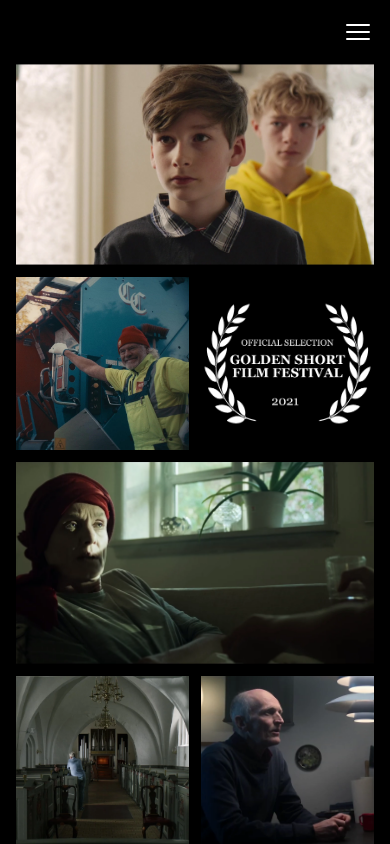
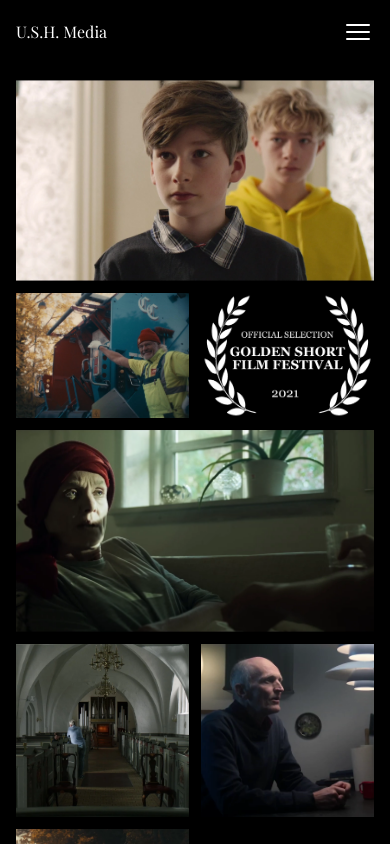
Before and after one commit to jona6893/productioncompany, a Next.js app: page / in a window 390 px wide. Shown: the top 844 px of the page. Built offline with nearby package versions, Linux system fonts and the light colour scheme.

Commit message:
Small inprovements and a work menu

```diff
--- a/package.json
+++ b/package.json
@@ -9,6 +9,7 @@
     "lint": "next lint"
   },
   "dependencies": {
+    "@formkit/auto-animate": "^1.0.0-beta.6",
     "autoprefixer": "10.4.14",
     "framer-motion": "^10.12.16",
     "next": "13.4.4",
--- a/src/app/components/Gallery.jsx
+++ b/src/app/components/Gallery.jsx
@@ -21,7 +21,7 @@ function Gallery({ isMobile }) {
   return (
     <>
 
-      <div className="grid md:grid-cols-3 gap-3 text-white">
+      <div className="grid md:grid-cols-3 gap-3 text-white pt-4">
         <div className="relative group col-span-2 overflow-hidden">
           <img
             className={`block w-full h-full scale-[1.12]`}
--- a/src/app/components/Menu.jsx
+++ b/src/app/components/Menu.jsx
@@ -1,7 +1,7 @@
 
 import { motion, AnimatePresence } from "framer-motion";
 import React, { useEffect, useState } from "react";
-
+import { useAutoAnimate } from "@formkit/auto-animate/react";
 
 const variants = {
   open: {
@@ -21,12 +21,16 @@ const variants = {
 function Menu({ setCurMenu, isMobile }) {
   const [isOpen, setIsOpen] = useState(false);
   const menu = ["Projects", "Contact", "About"];
+   const [parent] = useAutoAnimate();
 
 
-  function Hamburger() {
+
   return (
     <>
-        <div className="fixed flex w-full h-full inset-0 justify-end p-4">
+      {isMobile ? (
+        <>
+          <div className="sticky top-0 flex w-full items-center justify-between pb-4">
+            <p>U.S.H. Media</p>
             <svg
               xmlns="http://www.w3.org/2000/svg"
               fill="none"
@@ -46,6 +50,7 @@ function Menu({ setCurMenu, isMobile }) {
           <AnimatePresence>
           {isOpen && (
               <motion.div
+                key="modal"
                 initial="closed"
                 animate="open"
                 exit="closed"
@@ -103,14 +108,6 @@ function Menu({ setCurMenu, isMobile }) {
           )}
           </AnimatePresence>
         </>
-    );
-  }
-
-  return (
-    <>
-      <AnimatePresence>
-        {isMobile ? (
-          <Hamburger setCurMenu={setCurMenu} />
       ) : (
         <nav className="text-white p-4 flex flex-col gap-4 sticky top-0">
           <h1
@@ -136,7 +133,6 @@ function Menu({ setCurMenu, isMobile }) {
           </ul>
         </nav>
       )}
-      </AnimatePresence>
     </>
   );
 }
--- a/src/app/page.jsx
+++ b/src/app/page.jsx
@@ -7,6 +7,7 @@ import About from "./components/About";
 import { motion, AnimatePresence } from "framer-motion";
 import Head from "next/head";
 import Projects from "./components/Projects";
+import { useAutoAnimate } from "@formkit/auto-animate/react";
 
 // Define your animations
 const pageVariants = {
@@ -24,6 +25,8 @@ const pageTransition = {
 
 export default function Home() {
 const [isMobile, setIsMobile] = useState(false);
+const [curMenu, setCurMenu] = useState(0);
+ const [parent] = useAutoAnimate();
 
  useEffect(() => {
    const checkIfMobile = () => {
@@ -39,7 +42,20 @@ const [isMobile, setIsMobile] = useState(false);
  }, []);
 
 
-  const [curMenu, setCurMenu] = useState(0);
+
+  let Page;
+  if(curMenu === 0) {
+    Page = Gallery
+  } else if(curMenu === 1) {
+    Page = Projects
+  } else if(curMenu === 2) {
+    Page = Contact
+  } else if(curMenu === 3) {
+    Page = About
+  }
+
+
+
 
   return (
     <>
@@ -55,11 +71,21 @@ const [isMobile, setIsMobile] = useState(false);
           rel="stylesheet"
         />
       </Head>
-      <main className="md:grid mainGrid mt-12 gap-4 p-4">
+      <main className="md:grid mainGrid gap-4 p-4">
         <div>
           <Menu setCurMenu={setCurMenu} isMobile={isMobile} />
         </div>
-        <AnimatePresence mode="wait">
+        <div ref={parent}>
+       <Page/>
+        </div>
+      </main>
+    </>
+  );
+}
+
+
+
+/*  <AnimatePresence mode="wait">
    {curMenu === 0 && (
      <motion.div
        key="gallery"
@@ -108,8 +134,4 @@ const [isMobile, setIsMobile] = useState(false);
        <About />
      </motion.div>
    )}
-        </AnimatePresence>
-      </main>
-    </>
-  );
-}
+ </AnimatePresence>; */
```
Also changed, not shown: 1 other file (tests, documents, lock files or other folders). Lines whose indentation alone changed are shown as unchanged.
